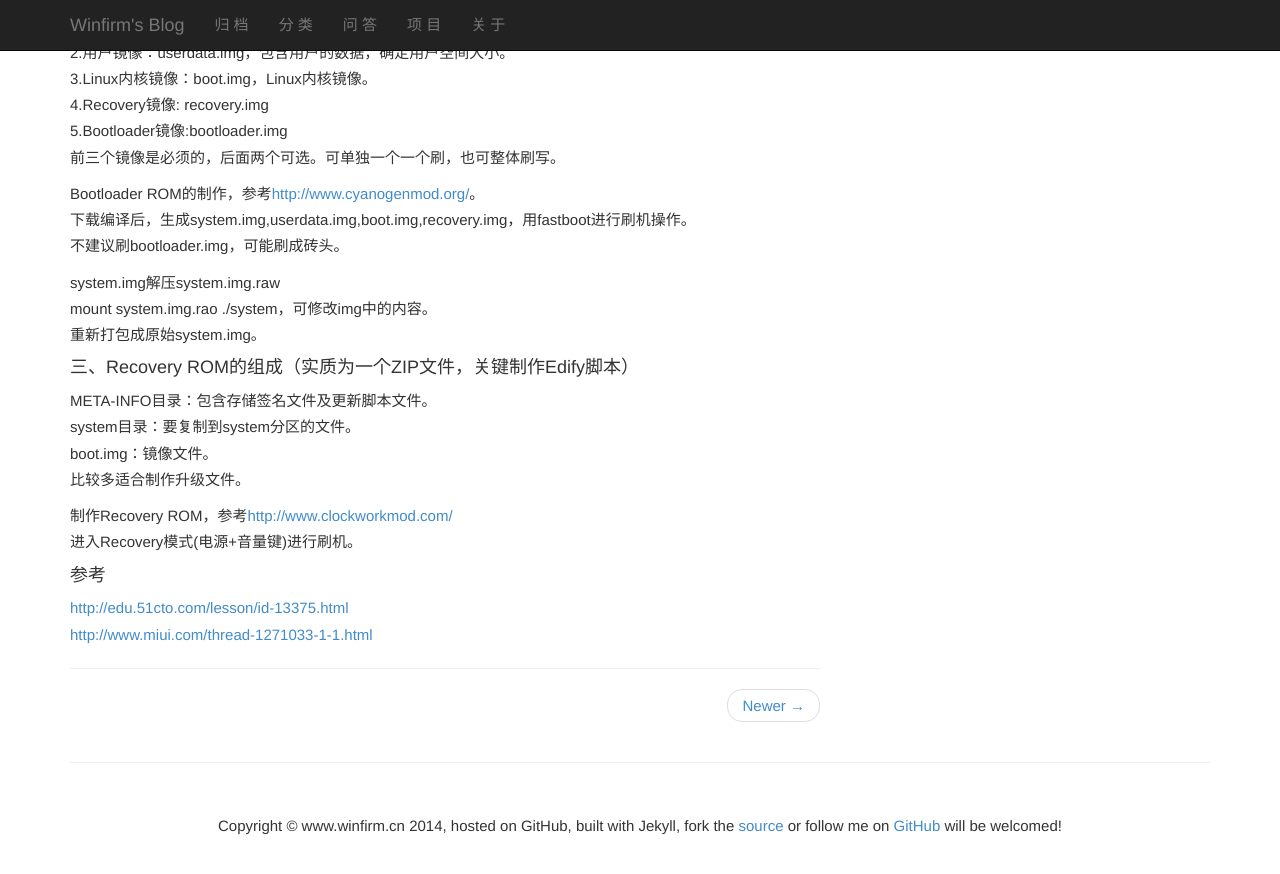
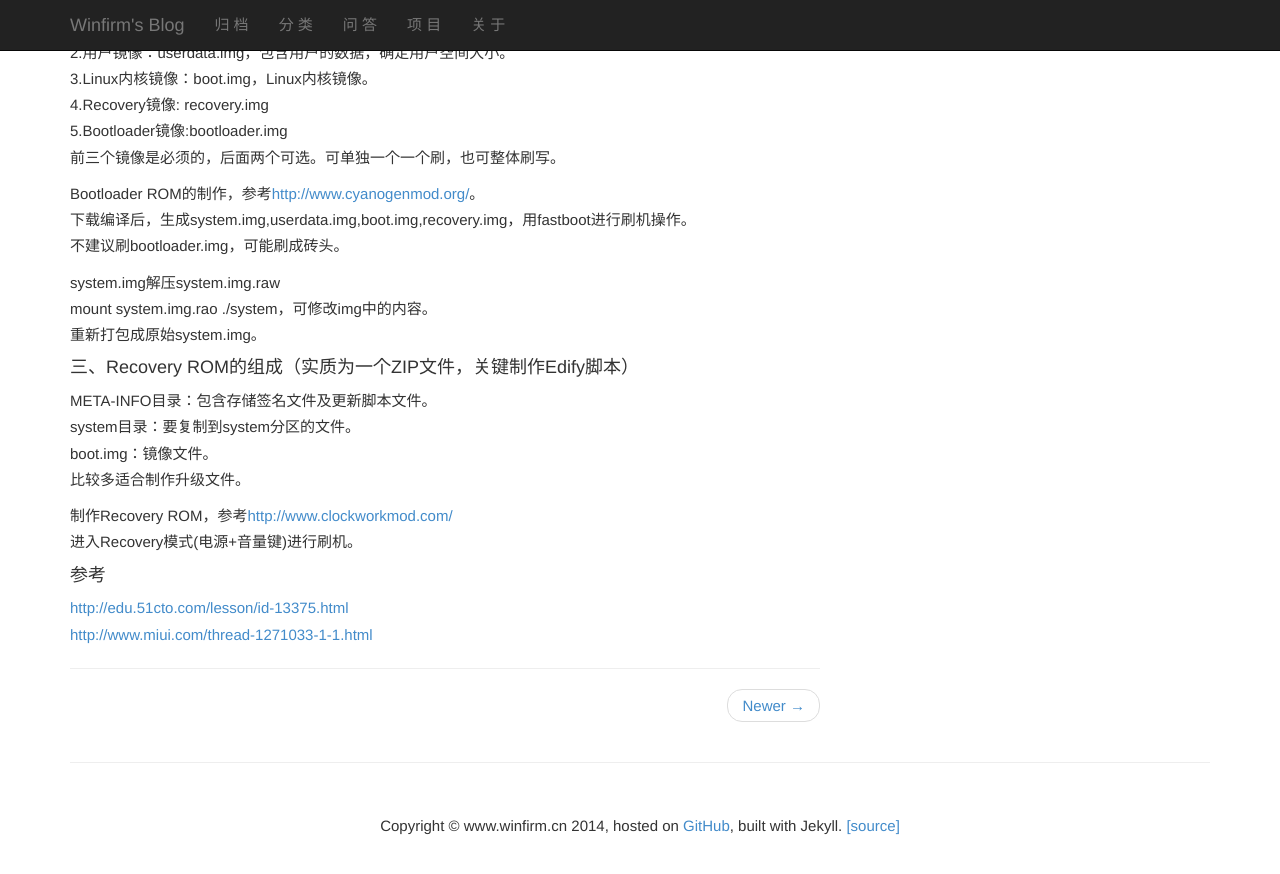
Before and after one commit to wdyggh/wdyggh.github.com, a Jekyll site: the page built from index.html, in a window 1280 px wide and 900 px high, scrolled down 4227 px. Shown: the top 874 px of the window. Built offline with Jekyll 4.4.1, drawn with Linux system fonts in a browser that asks for light colours; Markdown is read by kramdown in place of the engine named in the settings; the list of posts is cut into pages by our own code; comment, search, counter and statistics services are not loaded.

Commit message:
udpate version information.

```diff
--- a/_layouts/default.html
+++ b/_layouts/default.html
@@ -218,7 +218,7 @@
         <div class="row">
           <div class="col-lg-12">
             <p align="center">
-              Copyright &copy; www.winfirm.cn 2014, hosted on GitHub, built with Jekyll, fork the <a href="https://github.com/winfirm/winfirm.github.com">source</a> or follow me on <a href="https://github.com/winfirm">GitHub</a> will be welcomed!
+              Copyright &copy; www.winfirm.cn 2014, hosted on <a href="https://github.com/winfirm">GitHub</a>, built with Jekyll. <a href="https://github.com/winfirm/winfirm.github.com">[source]</a>
 				<br/>
 				<font size=2px><script src="http://s22.cnzz.com/stat.php?id=5868355&web_id=5868355" language="JavaScript"></script></font>
             </p>
```
